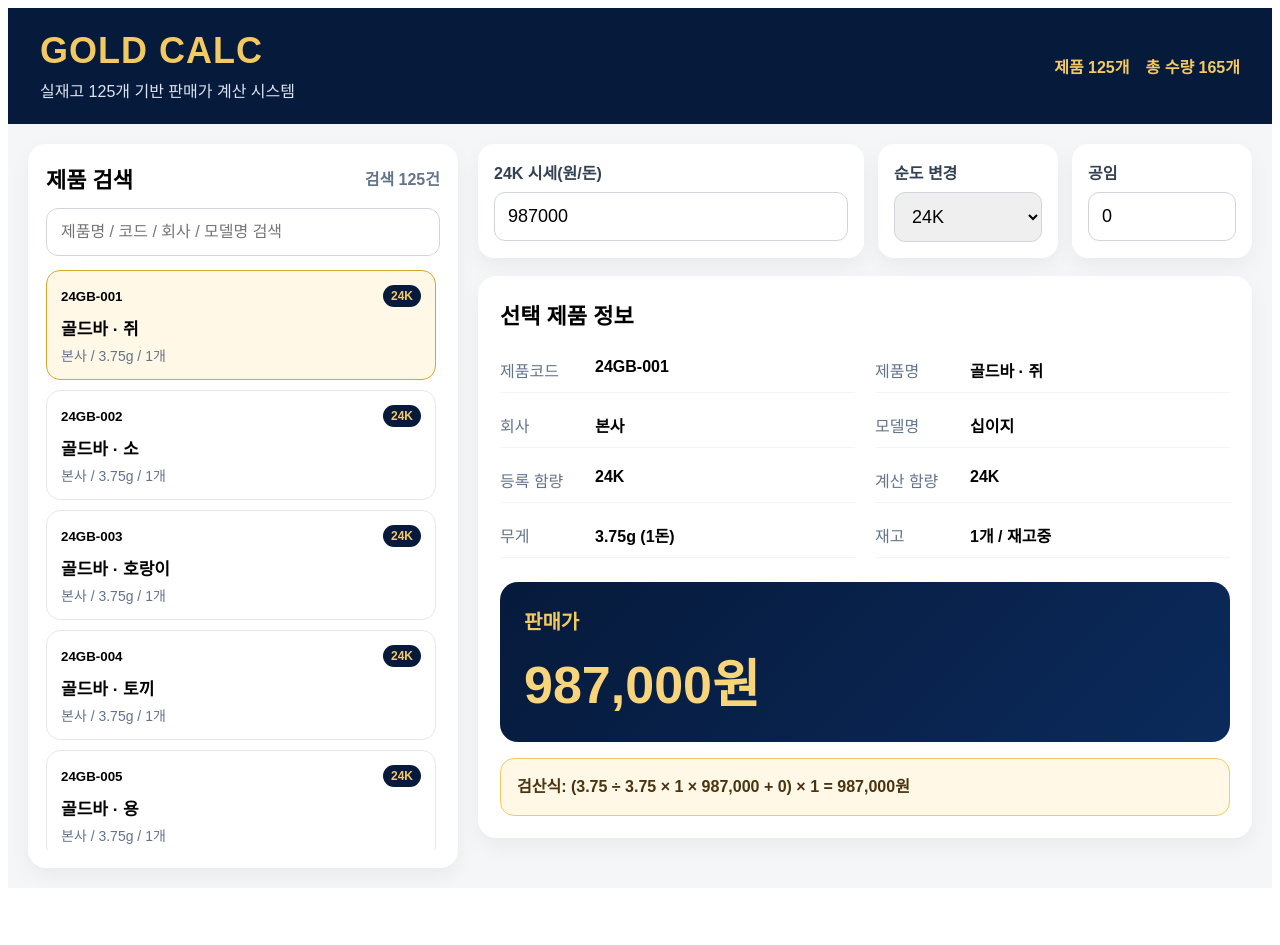
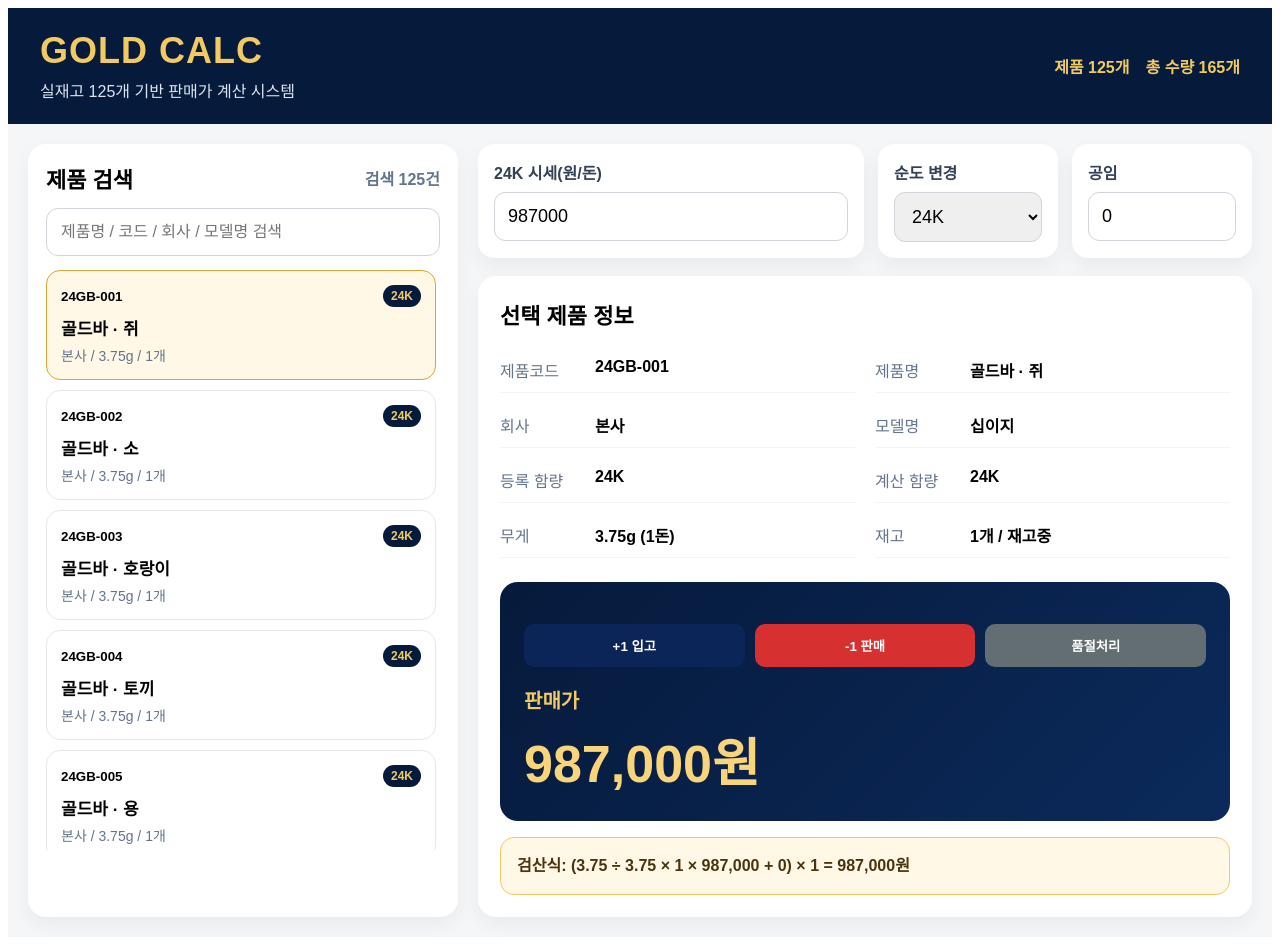
Before and after one commit to rltn33/gold-calc, a React (Vite) app: page / in a window 1280 px wide. Before the commit the page ends 896 px from the top, so only its background shows below. Built offline with nearby package versions, Linux system fonts and the light colour scheme.

Commit message:
Update App.jsx

```diff
--- a/src/App.jsx
+++ b/src/App.jsx
@@ -1798,7 +1798,23 @@ export default function App() {
     setPurityOverride(item.purity || "24K");
     setLaborOverride(item.labor || 0);
   };
-
+const updateQty = (amount) => {
+  selected.qty = Math.max(0, Number(selected.qty || 0) + amount);
+
+  if (selected.qty === 0) {
+    selected.status = "품절";
+  } else {
+    selected.status = "재고중";
+  }
+
+  setSelected({ ...selected });
+};
+
+const soldOut = () => {
+  selected.qty = 0;
+  selected.status = "품절";
+  setSelected({ ...selected });
+};
   const totalQty = INVENTORY.reduce((sum, item) => sum + Number(item.qty || 0), 0);
 
   return (
@@ -1896,6 +1912,19 @@ export default function App() {
             </div>
 
             <div style={styles.priceBox}>
+              <div style={{ display:"flex", gap:"10px", margin:"18px 0" }}>
+  <button style={styles.blueBtn} onClick={() => updateQty(1)}>
+    +1 입고
+  </button>
+
+  <button style={styles.redBtn} onClick={() => updateQty(-1)}>
+    -1 판매
+  </button>
+
+  <button style={styles.grayBtn} onClick={soldOut}>
+    품절처리
+  </button>
+</div>
               <div style={styles.priceLabel}>판매가</div>
               <div style={styles.price}>{money(calc.displayPrice)}원</div>
             </div>
@@ -1920,6 +1949,35 @@ function Info({ label, value }) {
 }
 
 const styles = {
+  blueBtn:{
+  flex:1,
+  padding:"12px",
+  background:"#0b2559",
+  color:"white",
+  border:"none",
+  borderRadius:"10px",
+  fontWeight:800
+},
+
+redBtn:{
+  flex:1,
+  padding:"12px",
+  background:"#d63031",
+  color:"white",
+  border:"none",
+  borderRadius:"10px",
+  fontWeight:800
+},
+
+grayBtn:{
+  flex:1,
+  padding:"12px",
+  background:"#636e72",
+  color:"white",
+  border:"none",
+  borderRadius:"10px",
+  fontWeight:800
+},
   page: { minHeight: "100vh", background: "#f4f6f8", fontFamily: "Arial, sans-serif" },
   header: { background: "#061a3b", color: "white", padding: "22px 32px", display: "flex", justifyContent: "space-between", alignItems: "center" },
   logo: { color: "#f3ca62", fontSize: 36, fontWeight: 900, letterSpacing: 1 },
```
